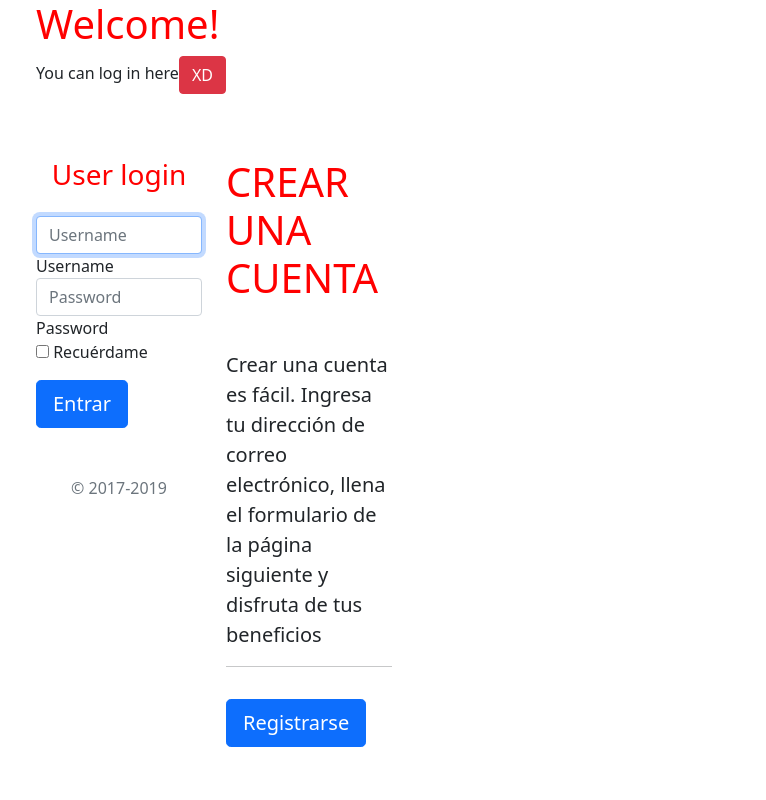
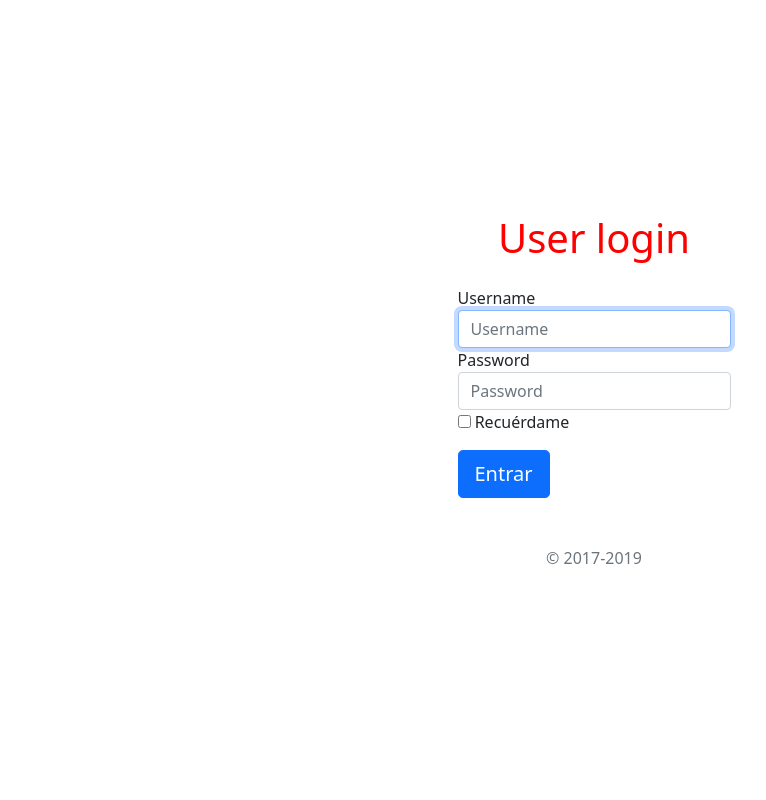
Before and after one commit to Crisbusta/Login-Django, a Django app: page /auth/login/ in a window 1280 px wide. Shown: the whole page, without its empty margins (46-812 px from the left). Run offline with Django 3.2, Linux system fonts and the light colour scheme; some libraries are stand-ins or nearby versions.

Commit message:
Pantalla login centrada

```diff
--- a/accounts/static/accounts/style.css
+++ b/accounts/static/accounts/style.css
@@ -1,3 +1,7 @@
 h1{
     color:red;
 }
+
+body,html{
+    height:100%;
+}
--- a/accounts/templates/base.html
+++ b/accounts/templates/base.html
@@ -14,15 +14,10 @@
 </head>
 
 <body>
-    <div class="container">
-        <div class="row">
-            <div class="col-md-4">
-                <h1>Welcome!</h1>
-                <p>You can log in here<button class="btn btn-danger" type="button" name="button">XD</button></p>
-                {% block body %}
-                {% endblock %}
-            </div>
-        </div>
+    <div class="container h-100">
+        {% block body %}
+
+        {% endblock %}
     </div>
 </body>
 
--- a/auth_login/templates/login.html
+++ b/auth_login/templates/login.html
@@ -5,11 +5,12 @@
 Login Usuario
 {% endblock %}
 {% block body %}
-<div class="row">
-    <div class="col-12 col-sm-6 mt-5">
-        <form class="form-signin" method="POST">{% csrf_token %}
+<div class="row h-100">
+    <div class="col-md-6 mx-auto my-auto">
+        <form class="form-signin" method="POST">
+            {% csrf_token %}
             <div class="text-center mb-4">
-                <h1 class="h3 mb-3 font-weight-normal">User login</h1>
+                <h1>User login</h1>
                 {% if messages %}
                 {% for message in messages %}
                 <div class="alert {{ message.tags }} alert-dismissible fade show" role="alert">
@@ -21,29 +22,33 @@ Login Usuario
                 {% endfor %}
                 {% endif %}
             </div>
-            <div class="form-label-group">
+            <div class="form-label-group w-50 mx-auto">
+                <label for="username">Username</label>
                 <input type="text" id="username" name="username" class="form-control" placeholder="Username" required
                     autofocus>
-                <label for="username">Username</label>
             </div>
 
-            <div class="form-label-group">
+            <div class="form-label-group w-50 mx-auto">
+                <label for="password">Password</label>
                 <input type="password" id="password" name="password" class="form-control" placeholder="Password"
                     required>
-                <label for="password">Password</label>
             </div>
 
-            <div class="checkbox mb-3">
+            <div class="checkbox mb-3 w-50 mx-auto">
                 <label>
                     <input type="checkbox" value="remember-me"> Recuérdame
                 </label>
             </div>
-            <button class="btn btn-lg btn-primary btn-block" type="submit">Entrar</button>
+            <div class="mb-3 w-50 mx-auto">
+                <button class="btn btn-lg btn-block     btn-primary" type="submit">Entrar</button>
+            </div>
             <p class="mt-5 mb-3 text-muted text-center">&copy; 2017-2019</p>
         </form>
     </div>
+</div>
+{% endblock %}
 
-    <div class="col-12 col-sm-6 mt-5">
+<!--<div class="col-12 col-sm-6 mt-5">
         <div class="jumbotron">
             <h1 class="mb-5">CREAR UNA CUENTA</h1>
             <p class="lead">Crear una cuenta es fácil. Ingresa tu dirección de correo electrónico, llena el formulario
@@ -51,8 +56,4 @@ Login Usuario
             <hr class="">
             <a class="btn btn-primary btn-lg mt-3" href="{% url 'auth:register' %}" role="button">Registrarse</a>
         </div>
-    </div>
-</div>
-
-
-{% endblock %}
+    </div>-->
```
